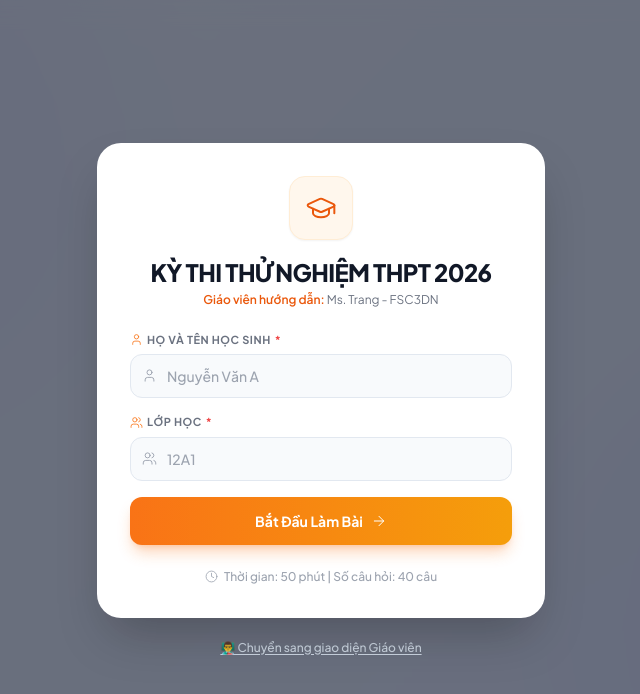
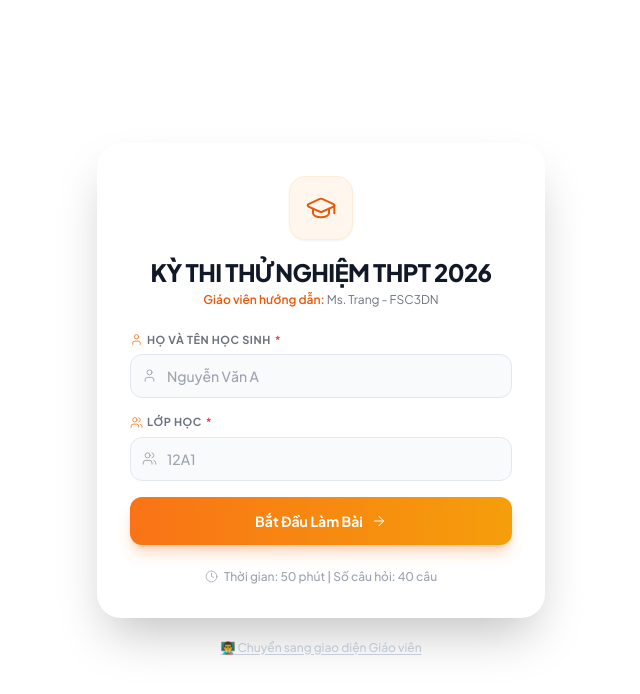
Before and after one commit to tranthienquy/studyEnglishApp, a React (Vite) app: page / in a window 1280 px wide. Shown: the top 694 px of the page, without its empty margins (319-959 px from the left). Built offline with nearby package versions, Linux system fonts and the light colour scheme; no server answers.

Commit message:
style: change login page background from dark gray to white

```diff
--- a/src/views/LoginView.jsx
+++ b/src/views/LoginView.jsx
@@ -24,7 +24,7 @@ export default function LoginView({ onSwitchTeacher }) {
   }
 
   return (
-    <div className="min-h-screen flex items-center justify-center p-4 bg-slate-900/60 backdrop-blur-md relative z-10">
+    <div className="min-h-screen flex items-center justify-center p-4 bg-white relative z-10">
       <div className="w-full max-w-md animate-slide-up">
         {/* Card Modal */}
         <div className="bg-white rounded-3xl p-8 shadow-2xl border border-white/80 text-center relative overflow-hidden">
```
